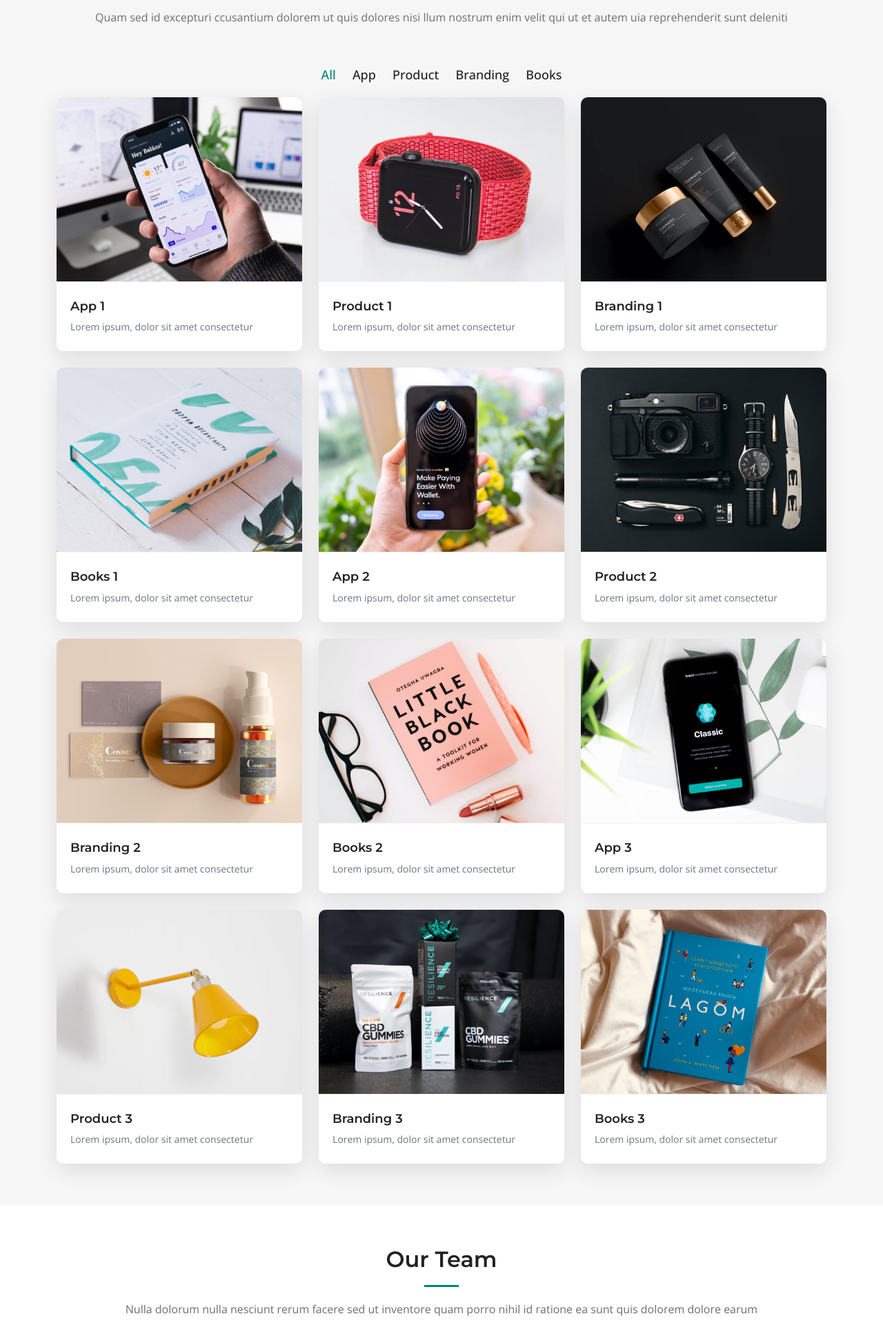
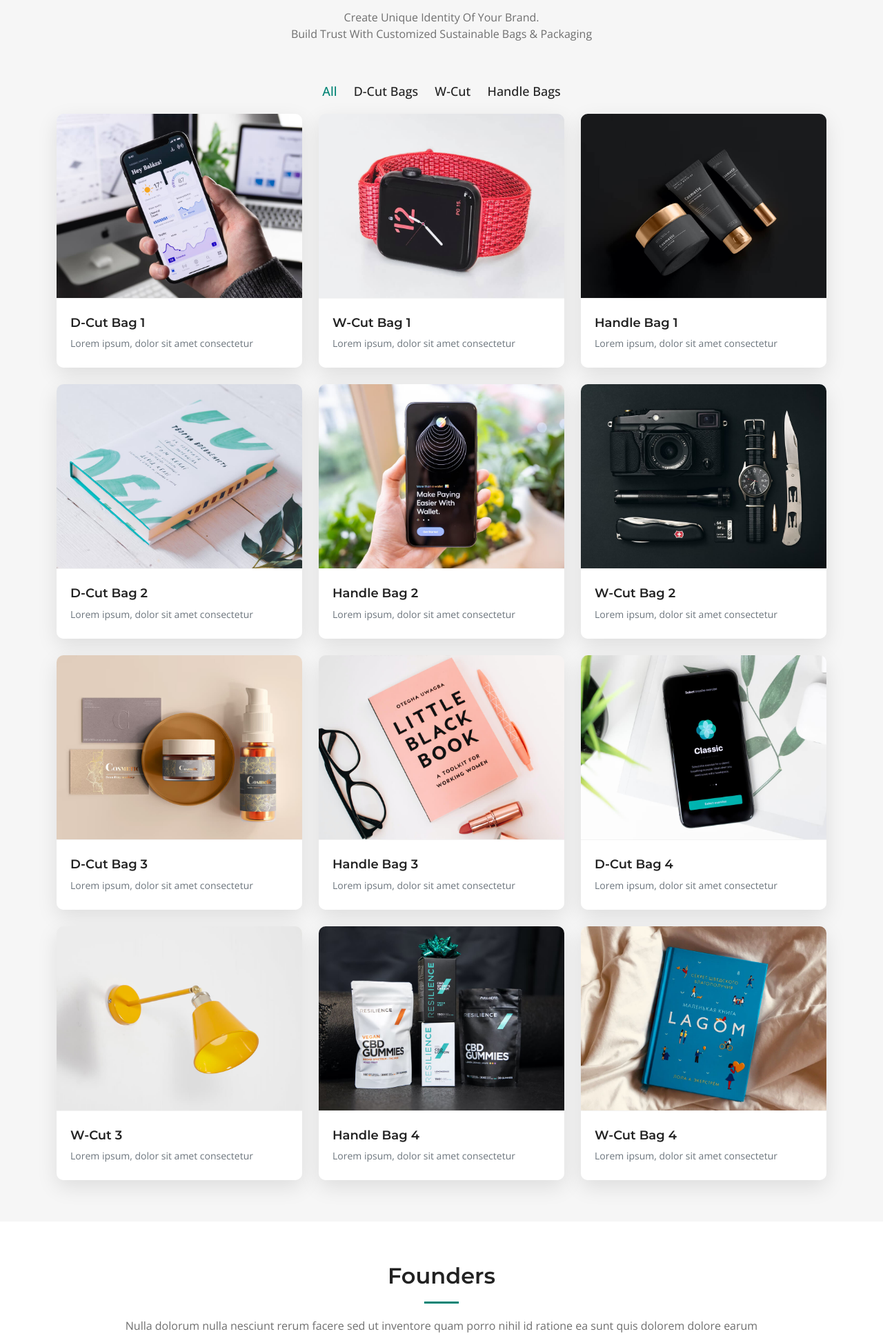
Before and after one commit to sampatbulla/EcoBags, a plain HTML site: page index.html in a window 1280 px wide. Shown: the part 4400-6337 px from the top of the page at 69% size. Drawn offline with nearby package versions, Linux system fonts and the light colour scheme; animation ran at ten frames a second.

Commit message:
Update index.html

```diff
--- a/index.html
+++ b/index.html
@@ -485,7 +485,8 @@ Vijaya Karnataka, Devanand, RL Jajee Mega Store, Vijaya Vani etc are some of our
 
         <div class="section-header">
           <h2>Portfolio</h2>
-          <p>Quam sed id excepturi ccusantium dolorem ut quis dolores nisi llum nostrum enim velit qui ut et autem uia reprehenderit sunt deleniti</p>
+          <p>Create Unique Identity Of Your Brand. <br>
+Build Trust With Customized Sustainable Bags & Packaging</p>
         </div>
 
         <div class="portfolio-isotope" data-portfolio-filter="*" data-portfolio-layout="masonry" data-portfolio-sort="original-order" data-aos="fade-up" data-aos-delay="100">
@@ -493,130 +494,130 @@ Vijaya Karnataka, Devanand, RL Jajee Mega Store, Vijaya Vani etc are some of our
           <div>
             <ul class="portfolio-flters">
               <li data-filter="*" class="filter-active">All</li>
-              <li data-filter=".filter-app">App</li>
-              <li data-filter=".filter-product">Product</li>
-              <li data-filter=".filter-branding">Branding</li>
-              <li data-filter=".filter-books">Books</li>
+              <li data-filter=".filter-dcut">D-Cut Bags</li>
+              <li data-filter=".filter-wcut">W-Cut</li>
+              <li data-filter=".filter-handle">Handle Bags</li>
+              <!--<li data-filter=".filter-books">Books</li>-->
             </ul><!-- End Portfolio Filters -->
           </div>
 
           <div class="row gy-4 portfolio-container">
 
-            <div class="col-xl-4 col-md-6 portfolio-item filter-app">
+            <div class="col-xl-4 col-md-6 portfolio-item filter-dcut">
               <div class="portfolio-wrap">
                 <a href="assets/img/portfolio/app-1.jpg" data-gallery="portfolio-gallery-app" class="glightbox"><img src="assets/img/portfolio/app-1.jpg" class="img-fluid" alt=""></a>
                 <div class="portfolio-info">
-                  <h4><a href="portfolio-details.html" title="More Details">App 1</a></h4>
+                  <h4><a href="portfolio-details.html" title="More Details">D-Cut Bag 1</a></h4>
                   <p>Lorem ipsum, dolor sit amet consectetur</p>
                 </div>
               </div>
             </div><!-- End Portfolio Item -->
 
-            <div class="col-xl-4 col-md-6 portfolio-item filter-product">
+            <div class="col-xl-4 col-md-6 portfolio-item filter-wcut">
               <div class="portfolio-wrap">
                 <a href="assets/img/portfolio/product-1.jpg" data-gallery="portfolio-gallery-app" class="glightbox"><img src="assets/img/portfolio/product-1.jpg" class="img-fluid" alt=""></a>
                 <div class="portfolio-info">
-                  <h4><a href="portfolio-details.html" title="More Details">Product 1</a></h4>
+                  <h4><a href="portfolio-details.html" title="More Details">W-Cut Bag 1</a></h4>
                   <p>Lorem ipsum, dolor sit amet consectetur</p>
                 </div>
               </div>
             </div><!-- End Portfolio Item -->
 
-            <div class="col-xl-4 col-md-6 portfolio-item filter-branding">
+            <div class="col-xl-4 col-md-6 portfolio-item filter-handle">
               <div class="portfolio-wrap">
                 <a href="assets/img/portfolio/branding-1.jpg" data-gallery="portfolio-gallery-app" class="glightbox"><img src="assets/img/portfolio/branding-1.jpg" class="img-fluid" alt=""></a>
                 <div class="portfolio-info">
-                  <h4><a href="portfolio-details.html" title="More Details">Branding 1</a></h4>
+                  <h4><a href="portfolio-details.html" title="More Details">Handle Bag 1</a></h4>
                   <p>Lorem ipsum, dolor sit amet consectetur</p>
                 </div>
               </div>
             </div><!-- End Portfolio Item -->
 
-            <div class="col-xl-4 col-md-6 portfolio-item filter-books">
+            <div class="col-xl-4 col-md-6 portfolio-item filter-dcut">
               <div class="portfolio-wrap">
                 <a href="assets/img/portfolio/books-1.jpg" data-gallery="portfolio-gallery-app" class="glightbox"><img src="assets/img/portfolio/books-1.jpg" class="img-fluid" alt=""></a>
                 <div class="portfolio-info">
-                  <h4><a href="portfolio-details.html" title="More Details">Books 1</a></h4>
+                  <h4><a href="portfolio-details.html" title="More Details">D-Cut Bag 2</a></h4>
                   <p>Lorem ipsum, dolor sit amet consectetur</p>
                 </div>
               </div>
             </div><!-- End Portfolio Item -->
 
-            <div class="col-xl-4 col-md-6 portfolio-item filter-app">
+            <div class="col-xl-4 col-md-6 portfolio-item filter-handle">
               <div class="portfolio-wrap">
                 <a href="assets/img/portfolio/app-2.jpg" data-gallery="portfolio-gallery-app" class="glightbox"><img src="assets/img/portfolio/app-2.jpg" class="img-fluid" alt=""></a>
                 <div class="portfolio-info">
-                  <h4><a href="portfolio-details.html" title="More Details">App 2</a></h4>
+                  <h4><a href="portfolio-details.html" title="More Details">Handle Bag 2</a></h4>
                   <p>Lorem ipsum, dolor sit amet consectetur</p>
                 </div>
               </div>
             </div><!-- End Portfolio Item -->
 
-            <div class="col-xl-4 col-md-6 portfolio-item filter-product">
+            <div class="col-xl-4 col-md-6 portfolio-item filter-wcut">
               <div class="portfolio-wrap">
                 <a href="assets/img/portfolio/product-2.jpg" data-gallery="portfolio-gallery-app" class="glightbox"><img src="assets/img/portfolio/product-2.jpg" class="img-fluid" alt=""></a>
                 <div class="portfolio-info">
-                  <h4><a href="portfolio-details.html" title="More Details">Product 2</a></h4>
+                  <h4><a href="portfolio-details.html" title="More Details">W-Cut Bag 2</a></h4>
                   <p>Lorem ipsum, dolor sit amet consectetur</p>
                 </div>
               </div>
             </div><!-- End Portfolio Item -->
 
-            <div class="col-xl-4 col-md-6 portfolio-item filter-branding">
+            <div class="col-xl-4 col-md-6 portfolio-item filter-dcut">
               <div class="portfolio-wrap">
                 <a href="assets/img/portfolio/branding-2.jpg" data-gallery="portfolio-gallery-app" class="glightbox"><img src="assets/img/portfolio/branding-2.jpg" class="img-fluid" alt=""></a>
                 <div class="portfolio-info">
-                  <h4><a href="portfolio-details.html" title="More Details">Branding 2</a></h4>
+                  <h4><a href="portfolio-details.html" title="More Details">D-Cut Bag 3</a></h4>
                   <p>Lorem ipsum, dolor sit amet consectetur</p>
                 </div>
               </div>
             </div><!-- End Portfolio Item -->
 
-            <div class="col-xl-4 col-md-6 portfolio-item filter-books">
+            <div class="col-xl-4 col-md-6 portfolio-item filter-handle">
               <div class="portfolio-wrap">
                 <a href="assets/img/portfolio/books-2.jpg" data-gallery="portfolio-gallery-app" class="glightbox"><img src="assets/img/portfolio/books-2.jpg" class="img-fluid" alt=""></a>
                 <div class="portfolio-info">
-                  <h4><a href="portfolio-details.html" title="More Details">Books 2</a></h4>
+                  <h4><a href="portfolio-details.html" title="More Details">Handle Bag 3 </a></h4>
                   <p>Lorem ipsum, dolor sit amet consectetur</p>
                 </div>
               </div>
             </div><!-- End Portfolio Item -->
 
-            <div class="col-xl-4 col-md-6 portfolio-item filter-app">
+            <div class="col-xl-4 col-md-6 portfolio-item filter-dcut">
               <div class="portfolio-wrap">
                 <a href="assets/img/portfolio/app-3.jpg" data-gallery="portfolio-gallery-app" class="glightbox"><img src="assets/img/portfolio/app-3.jpg" class="img-fluid" alt=""></a>
                 <div class="portfolio-info">
-                  <h4><a href="portfolio-details.html" title="More Details">App 3</a></h4>
+                  <h4><a href="portfolio-details.html" title="More Details">D-Cut Bag 4</a></h4>
                   <p>Lorem ipsum, dolor sit amet consectetur</p>
                 </div>
               </div>
             </div><!-- End Portfolio Item -->
 
-            <div class="col-xl-4 col-md-6 portfolio-item filter-product">
+            <div class="col-xl-4 col-md-6 portfolio-item filter-wcut">
               <div class="portfolio-wrap">
                 <a href="assets/img/portfolio/product-3.jpg" data-gallery="portfolio-gallery-app" class="glightbox"><img src="assets/img/portfolio/product-3.jpg" class="img-fluid" alt=""></a>
                 <div class="portfolio-info">
-                  <h4><a href="portfolio-details.html" title="More Details">Product 3</a></h4>
+                  <h4><a href="portfolio-details.html" title="More Details">W-Cut 3</a></h4>
                   <p>Lorem ipsum, dolor sit amet consectetur</p>
                 </div>
               </div>
             </div><!-- End Portfolio Item -->
 
-            <div class="col-xl-4 col-md-6 portfolio-item filter-branding">
+            <div class="col-xl-4 col-md-6 portfolio-item filter-handle">
               <div class="portfolio-wrap">
                 <a href="assets/img/portfolio/branding-3.jpg" data-gallery="portfolio-gallery-app" class="glightbox"><img src="assets/img/portfolio/branding-3.jpg" class="img-fluid" alt=""></a>
                 <div class="portfolio-info">
-                  <h4><a href="portfolio-details.html" title="More Details">Branding 3</a></h4>
+                  <h4><a href="portfolio-details.html" title="More Details">Handle Bag 4</a></h4>
                   <p>Lorem ipsum, dolor sit amet consectetur</p>
                 </div>
               </div>
             </div><!-- End Portfolio Item -->
 
-            <div class="col-xl-4 col-md-6 portfolio-item filter-books">
+            <div class="col-xl-4 col-md-6 portfolio-item filter-wcut">
               <div class="portfolio-wrap">
                 <a href="assets/img/portfolio/books-3.jpg" data-gallery="portfolio-gallery-app" class="glightbox"><img src="assets/img/portfolio/books-3.jpg" class="img-fluid" alt=""></a>
                 <div class="portfolio-info">
-                  <h4><a href="portfolio-details.html" title="More Details">Books 3</a></h4>
+                  <h4><a href="portfolio-details.html" title="More Details">W-Cut Bag 4</a></h4>
                   <p>Lorem ipsum, dolor sit amet consectetur</p>
                 </div>
               </div>
@@ -634,7 +635,7 @@ Vijaya Karnataka, Devanand, RL Jajee Mega Store, Vijaya Vani etc are some of our
       <div class="container" data-aos="fade-up">
 
         <div class="section-header">
-          <h2>Our Team</h2>
+          <h2>Founders</h2>
           <p>Nulla dolorum nulla nesciunt rerum facere sed ut inventore quam porro nihil id ratione ea sunt quis dolorem dolore earum</p>
         </div>
 
```
